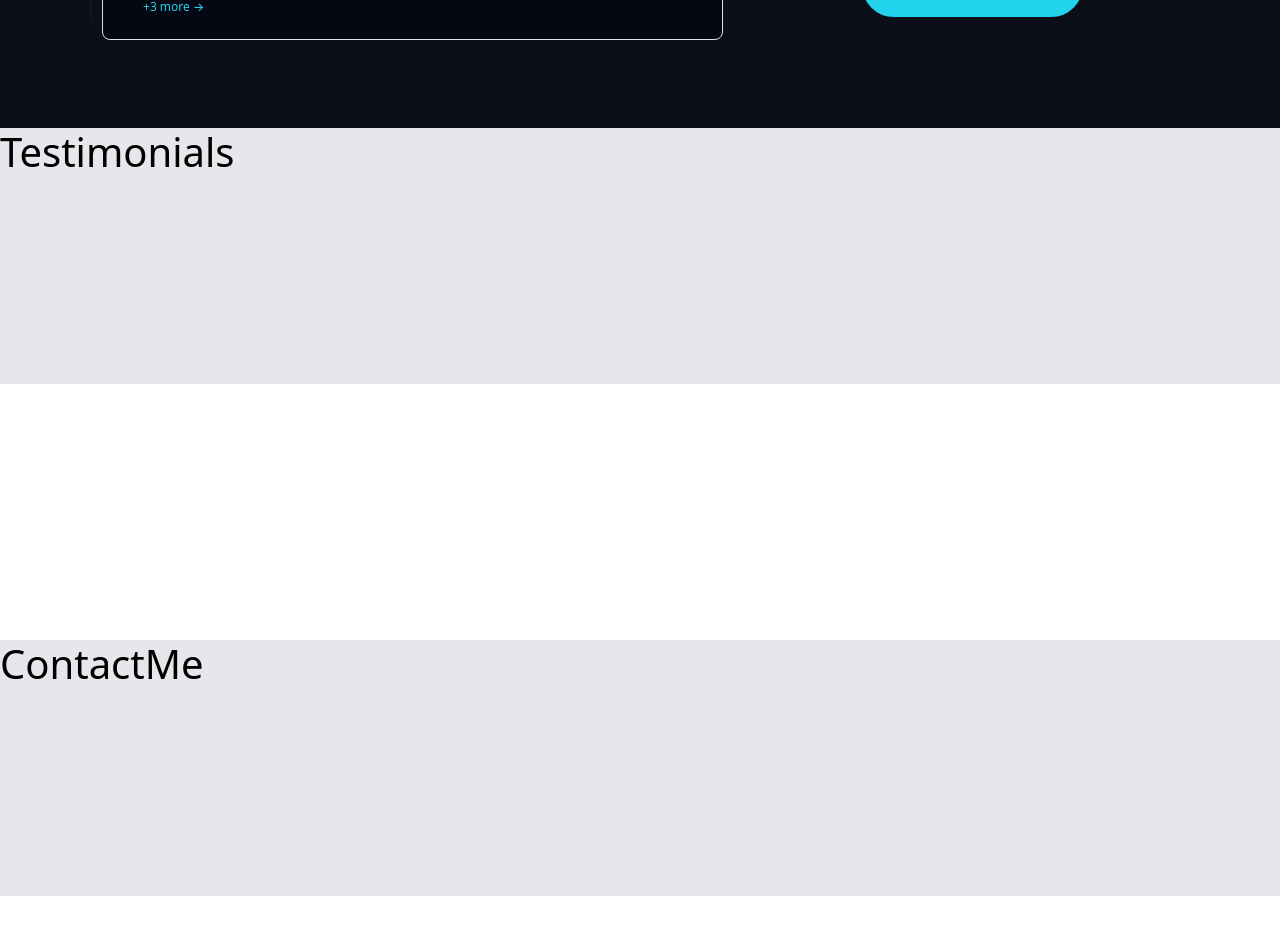
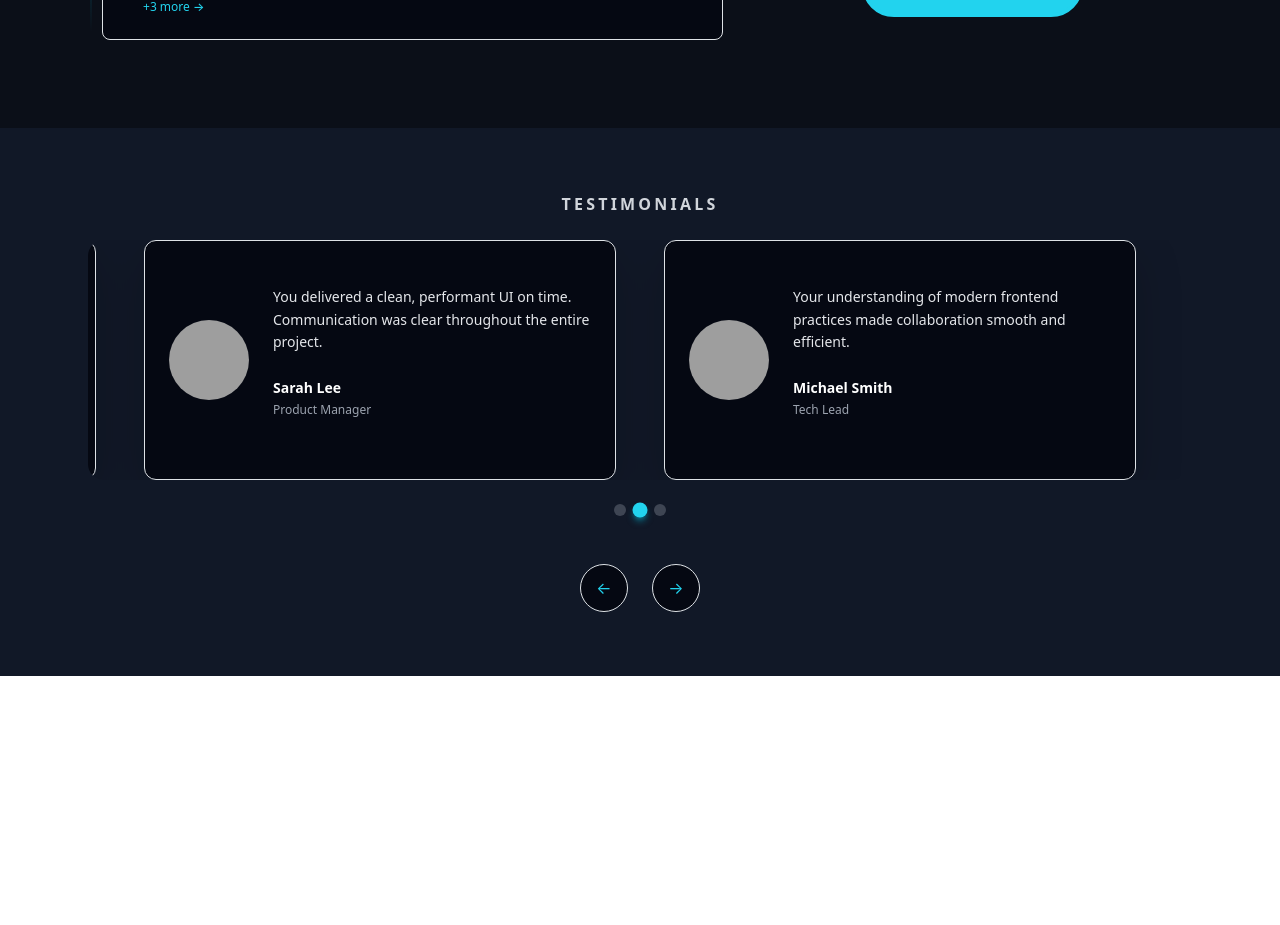
Before and after one commit to NilangaJayawickrama/MyPortfolio, a React (Create React App) app: page / in a window 1280 px wide. Shown: the part 2300-3225 px from the top of the page. Built offline with nearby package versions, Linux system fonts and the light colour scheme; grey boxes are pictures that could not be loaded.

Commit message:
Added testimonials section

```diff
--- a/src/presentation/pages/home/sections/Testimonials.js
+++ b/src/presentation/pages/home/sections/Testimonials.js
@@ -1,11 +1,184 @@
-import React from 'react';
+import React from "react";
+import { useEffect, useState } from "react";
 
 const Testimonials = () => {
-    return (
-        <div className="h-64 bg-gray-200">
-            <h1 className='text-black'>Testimonials</h1>
+  const [index, setIndex] = useState(0);
+
+  const testimonials = [
+    {
+      id: 1,
+      name: "John Doe",
+      role: "Frontend Developer",
+      gender: "male",
+      text: "Working with you was an incredible experience. The attention to detail and responsiveness exceeded expectations.",
+    },
+    {
+      id: 2,
+      name: "Sarah Lee",
+      role: "Product Manager",
+      gender: "female",
+      text: "You delivered a clean, performant UI on time. Communication was clear throughout the entire project.",
+    },
+    {
+      id: 3,
+      name: "Michael Smith",
+      role: "Tech Lead",
+      gender: "male",
+      text: "Your understanding of modern frontend practices made collaboration smooth and efficient.",
+    },
+  ];
+
+  const getAvatarSrc = (gender) => {
+    if (gender === "female") return "/images/avatar-female.png";
+    return "/images/avatar-male.png";
+  };
+
+  // auto-advance every 5s
+  useEffect(() => {
+    const interval = setInterval(() => {
+      setIndex((prev) => (prev + 1) % testimonials.length);
+    }, 5000);
+    return () => clearInterval(interval);
+  }, []);
+
+  // compute visible testimonials: 2 on lg+, 1 on smaller
+  const visibleTestimonials = (isLarge) => {
+    if (isLarge) {
+      const second = (index + 1) % testimonials.length;
+      return [testimonials[index], testimonials[second]];
+    }
+    return [testimonials[index]];
+  };
+
+  const goNext = () => {
+    setIndex((prev) => (prev + 1) % testimonials.length);
+  };
+
+  const goPrev = () => {
+    setIndex((prev) => (prev - 1 + testimonials.length) % testimonials.length);
+  };
+
+  return (
+    <section className="pt-[70px] flex justify-center items-center py-10 sm:py-12 md:py-16 bg-[#111827]">
+      <div className="w-full max-w-6xl px-4">
+        <p className="text-xs sm:text-sm lg:text-base font-semibold tracking-[0.2em] uppercase text-gray-300 mb-6 text-center lg:text-left">
+          Testimonials
+        </p>
+
+        {/* Desktop / large: 2 cards */}
+        {/* <div className="hidden lg:grid grid-cols-2 gap-6">
+          {visibleTestimonials(true).map((t) => (
+            <div
+              key={t.id}
+              className="bg-[#050812] border border-cyan-500/40 rounded-xl p-4 flex items-center gap-4 shadow-lg transition-all duration-300"
+            >
+              <img
+                src={getAvatarSrc(t.gender)}
+                alt={t.name}
+                className="w-16 h-16 rounded-full object-cover flex-shrink-0"
+              />
+              <div className="text-left">
+                <p className="text-gray-200 text-sm mb-2">{t.text}</p>
+                <p className="text-white font-semibold text-sm">{t.name}</p>
+                <p className="text-gray-400 text-xs">{t.role}</p>
+              </div>
+            </div>
+          ))}
+        </div> */}
+
+        {/* Mobile / tablet: 1 card */}
+        {/* <div className="lg:hidden">
+          {visibleTestimonials(false).map((t) => (
+            <div
+              key={t.id}
+              className="bg-[#050812] border border-cyan-500/40 rounded-xl p-4 flex items-center gap-4 shadow-lg transition-all duration-300"
+            >
+              <img
+                src={getAvatarSrc(t.gender)}
+                alt={t.name}
+                className="w-16 h-16 rounded-full object-cover flex-shrink-0"
+              />
+              <div className="text-left">
+                <p className="text-gray-200 text-sm mb-2">{t.text}</p>
+                <p className="text-white font-semibold text-sm">{t.name}</p>
+                <p className="text-gray-400 text-xs">{t.role}</p>
+              </div>
+            </div>
+          ))}
+        </div> */}
+
+        <div className="relative overflow-hidden max-w-6xl mx-auto rounded-2xl lg:px-8">
+          {/* Sliding track - PERFECT RESPONSIVE */}
+          <div
+            className="flex transition-transform duration-700 ease-in-out"
+            style={{
+              transform: `translateX(-${index * 50}%)`, // 50% = half card width on desktop
+              willChange: "transform",
+            }}
+          >
+            {testimonials.map((t, idx) => (
+              <div
+                key={t.id}
+                className="w-[100vw] lg:w-1/2 h-full flex-shrink-0 px-4"
+              >
+                <div className="bg-[#050812] border border-cyan-500/40 rounded-xl p-6 flex items-center gap-4 shadow-lg h-full min-h-[240px] mx-auto w-full max-w-md lg:max-w-none">
+                  <img
+                    src={getAvatarSrc(t.gender)}
+                    alt={t.name}
+                    className="w-20 h-20 rounded-full object-cover flex-shrink-0"
+                  />
+                  <div className="flex-1 min-w-0">
+                    <p className="text-gray-200 text-sm leading-relaxed mb-4 line-clamp-4">
+                      {t.text}
+                    </p>
+                    <p className="text-white font-semibold text-sm mb-1">
+                      {t.name}
+                    </p>
+                    <p className="text-gray-400 text-xs">{t.role}</p>
+                  </div>
+                </div>
+              </div>
+            ))}
+          </div>
         </div>
-    );
-}
+
+        {/* dots */}
+        <div className="flex justify-center items-center gap-2 mt-6">
+          {testimonials.map((_, idx) => (
+            <button
+              key={idx}
+              onClick={() => setIndex(idx)}
+              className={`w-3 h-3 rounded-full transition-all duration-300 ${
+                idx === index
+                  ? "bg-cyan-400 scale-125 shadow-md shadow-cyan-500/50"
+                  : "bg-gray-500/50 hover:bg-gray-400 hover:scale-110"
+              }`}
+              aria-label={`Go to testimonial ${idx + 1}`}
+            />
+          ))}
+        </div>
+
+        {/* Arrow Buttons */}
+        <div className="flex justify-center items-center gap-4 mt-8 lg:mt-12">
+          <button
+            onClick={goPrev}
+            className="w-12 h-12 bg-[#050812] border border-cyan-500/40 rounded-full flex items-center justify-center text-cyan-400 hover:bg-cyan-500/20 hover:text-cyan-200 transition-all duration-300 hover:scale-105"
+            aria-label="Previous testimonial"
+          >
+            ←
+          </button>
+
+          <button
+            onClick={goNext}
+            className="w-12 h-12 bg-[#050812] border border-cyan-500/40 rounded-full flex items-center justify-center text-cyan-400 hover:bg-cyan-500/20 hover:text-cyan-200 transition-all duration-300 hover:scale-105"
+            aria-label="Next testimonial"
+          >
+            →
+          </button>
+        </div>
+      </div>
+    </section>
+  );
+};
 
 export default Testimonials;
```
